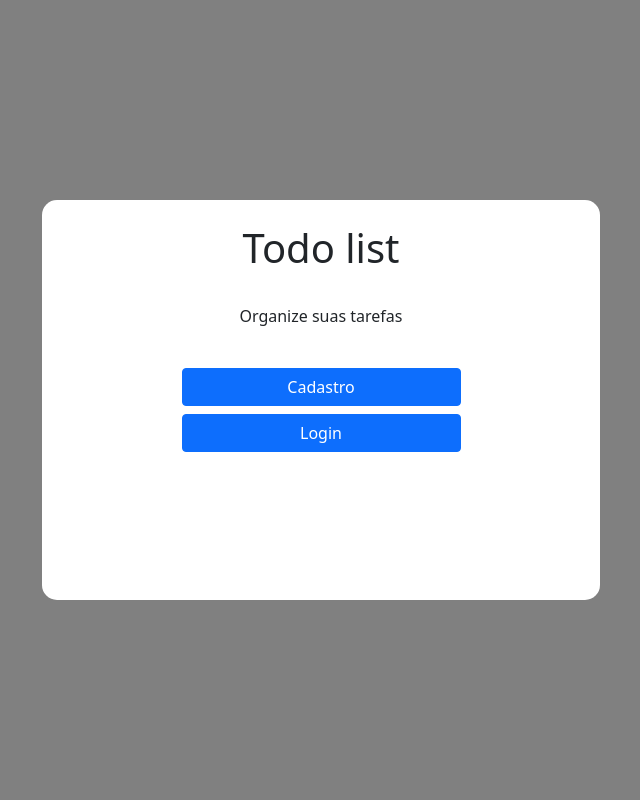
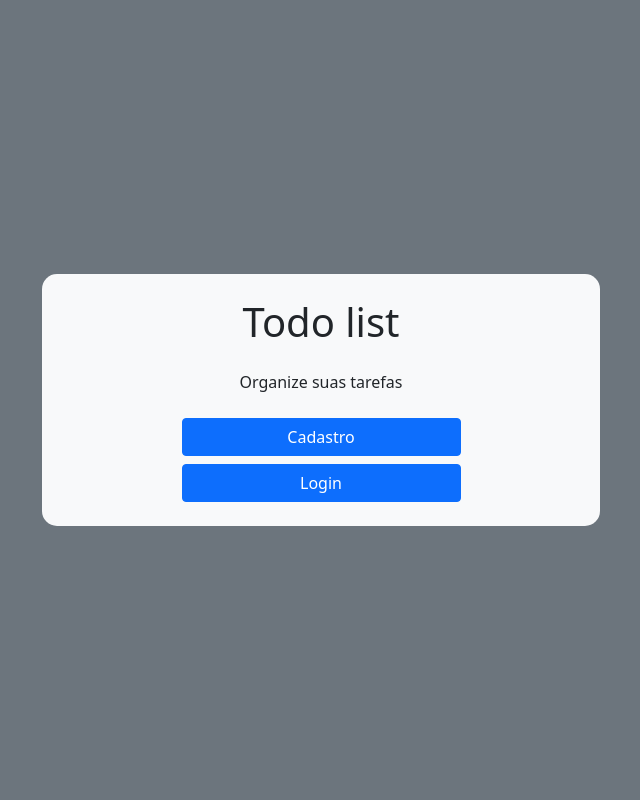
Before and after one commit to guilhermelbo/Todolist, a Django app: page / in a window 1280 px wide. Shown: the whole page, without its empty margins (319-959 px from the left). Run offline with Django 4.2, Linux system fonts and the light colour scheme.

Commit message:
Ajuste da home para ser utilizada com o template básico

```diff
--- a/tasks/templates/tasks/home.html
+++ b/tasks/templates/tasks/home.html
@@ -1,27 +1,14 @@
-<!DOCTYPE html>
-<html lang="pt-BR">
-<head>
-    <meta charset="UTF-8">
-    <meta http-equiv="X-UA-Compatible" content="IE=edge">
-    <meta name="viewport" content="width=device-width, initial-scale=1.0">
-    <link href="https://cdn.jsdelivr.net/npm/bootstrap@5.1.3/dist/css/bootstrap.min.css" rel="stylesheet" integrity="sha384-1BmE4kWBq78iYhFldvKuhfTAU6auU8tT94WrHftjDbrCEXSU1oBoqyl2QvZ6jIW3" crossorigin="anonymous">
-    <title>Home</title>
-</head>
-<body style="background-color: gray;">
-    <div class="container vh-100 justify-content-center align-items-center d-flex">
-        <div class="h-50 w-50 text-center" style="background-color: white; border-radius: 15px">
-            <br/>
-            <h1>Todo list</h1>
-            <br/>
-            <p>Organize suas tarefas</p>
-            <br/>
-            <div class="d-grid gap-2 col-6 offset-3">
-                <a class="btn btn-primary" href={% url 'cadastro' %}>Cadastro</a>
-                <a class="btn btn-primary">Login</a>
-            </div>
+{% extends 'global/base.html' %}
 
-        </div>
+{% block title %}Home{% endblock %}
+
+{% block content %}
+    <div class="text-center">
+        <h1 class='my-4'>Todo list</h1>
+        <p>Organize suas tarefas</p>
     </div>
-
-</body>
-</html>
+    <div class="d-grid gap-2 col-6 offset-3 mt-4">
+        <a class="btn btn-primary" href={% url 'cadastro' %}>Cadastro</a>
+        <a class="btn btn-primary mb-4" href={% url 'login' %}>Login</a>
+    </div>
+{% endblock %}
```
